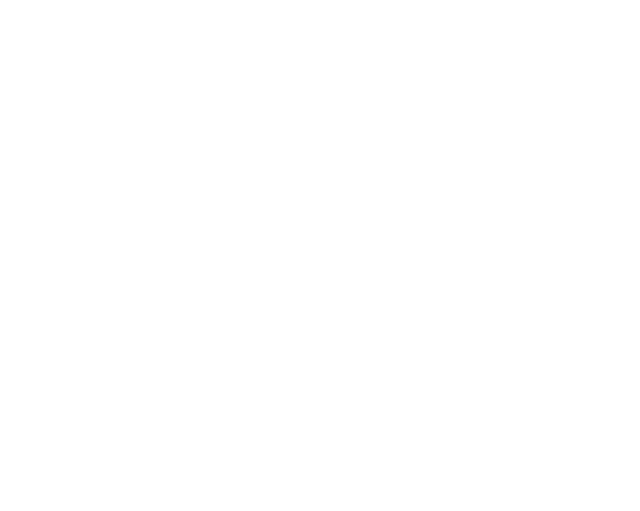
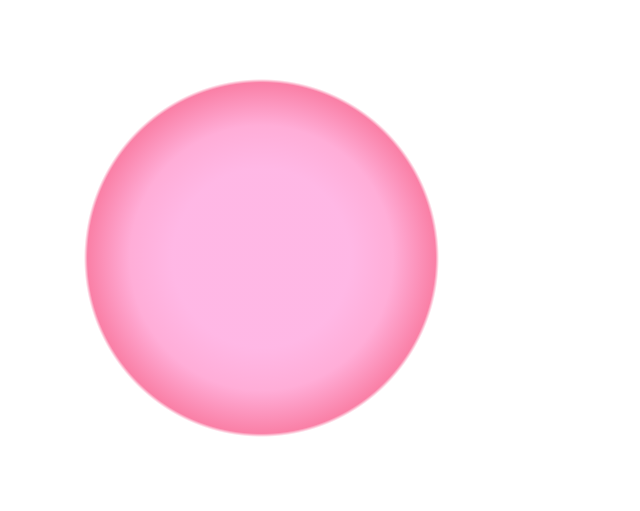
Before and after one commit to Anaru03/laboratorio4, a plain HTML site: page index.html in a window 1280 px wide. Shown: the whole page, without its empty margins (0-640 px from the left). Drawn offline with Linux system fonts and the light colour scheme.

Commit message:
Kirby body

```diff
--- a/Index.css
+++ b/Index.css
@@ -0,0 +1,55 @@
+:root {
+    --t: transparent;
+
+    --cuerpo_circular-1: hsla(322, 100%, 86%, 1);
+    --cuerpo_circular-2: hsla(329, 100%, 84%, 1);
+    --cuerpo_circular-3: hsla(340, 97%, 77%, 1);
+    --cuerpo_circular-4: hsla(341, 92%, 74%, 1);
+    --cuerpo_circular-5: hsla(328, 100%, 69%, 1);
+
+
+  }
+
+  .cuerpo_circular {
+    margin: 0;
+    padding: 0;
+    height: 100vh;
+    display: flex;
+    justify-content: center;
+    align-items: center;
+    flex-wrap: wrap;
+  }
+
+  .Kirby {
+    width: 500px;
+    height: 500px;
+    background: transparent;
+    position: relative;
+    display: flex;
+    justify-content: center;
+    align-items: center;
+    border-radius: 1px;
+  }
+
+
+  .cuerpo_circular {
+    width: 365px;
+    height: 358px;
+    top: 25px;
+    left: 64px;
+    background: radial-gradient(
+        100% 100% at 50% 50%,
+        var(--cuerpo_circular-1) 25%,
+        var(--cuerpo_circular-2),
+        var(--cuerpo_circular-4) 49%,
+        var(--t) 50%
+      )
+      80% 83% / 355px 358px;
+    background-repeat: no-repeat;
+    filter: drop-shadow(2px 15px 5px var(--shadow));
+  }
+
+
+  .cuerpo_circular + .Kirby {
+    margin-top: 20px;
+  }
--- a/index.html
+++ b/index.html
@@ -1,11 +1,18 @@
 <!DOCTYPE html>
 <html lang="es">
 <head>
-    <meta charset="UTF-8">
-    <meta name="viewport" content="width=device-width, initial-scale=1.0">
-    <title>KIRBY CSS</title>
+  <meta charset="UTF-8">
+  <meta name="viewport" content="width=device-width, initial-scale=1.0">
+  <title>Drawing with CSS - Kirby</title>
+  <link rel="stylesheet" href="./Index.css">
 </head>
 <body>
 
+  <div class="Kirby">
+
+    <div class="cuerpo_circular"></div>
+
+  </div>
+
 </body>
 </html>
```
